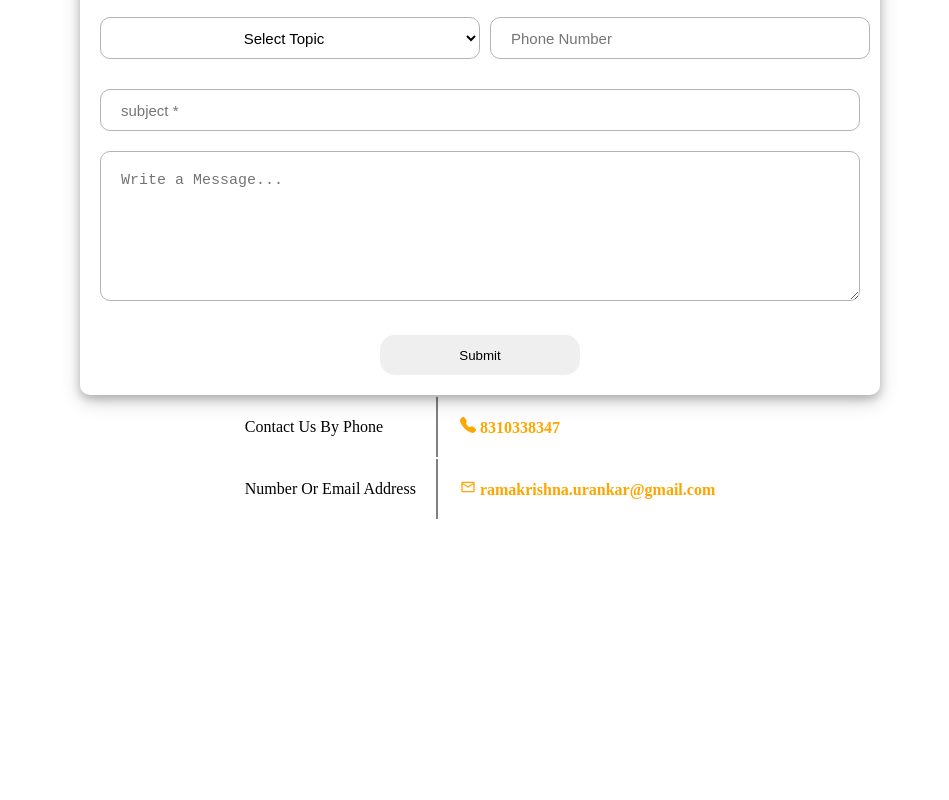
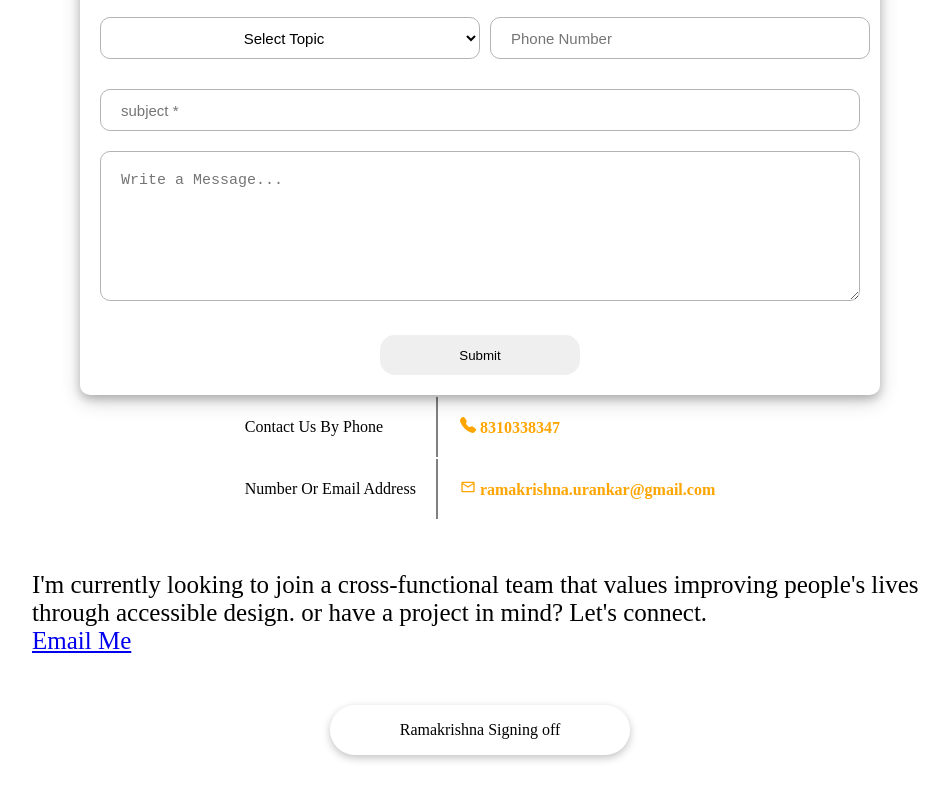
Before and after one commit to quadsquadproject/My-Portfolio, a React (Create React App) app: page /contact in a window 1280 px wide. Shown: the part 292-1092 px from the top of the page, without its empty margins (160-1109 px from the left). Before the commit the page ends 813 px from the top, so only its background shows below. Built offline with nearby package versions, Linux system fonts and the light colour scheme.

Commit message:
All Commit

```diff
--- a/src/App.jsx
+++ b/src/App.jsx
@@ -8,6 +8,7 @@ import "./App.css";
 import Contact from "./components/Contact.jsx";
 import NavBar from "./NavBar.jsx";
 import ProjectWork from "./components/ProjectWork.jsx";
+import Footer from "./Footer.jsx";
 
 const App = () => {
   return (
@@ -21,6 +22,7 @@ const App = () => {
           <Route path="/projects" element={<ProjectWork />} />
           <Route path="/contact" element={<Contact />} />
         </Routes>
+        <Footer/>
       </Router>
     </div>
   );
--- a/src/Footer.jsx
+++ b/src/Footer.jsx
@@ -1,11 +1,25 @@
-import React from 'react'
+import React from "react";
 
 const Footer = () => {
+
+    const handleClickCloseTab = () => {
+      window.close();
+    };
+
   return (
-    <div>
-      <span></span>
+    <div className="footer-style">
+      <span style={{fontFamily: "cursive"}}>
+        I'm currently looking to join a cross-functional team that values
+        improving people's lives through accessible design. or have a project in
+        mind? Let's connect.
+        <br />
+        <a href="mailto:ramakrishna.urankar@gmail.com">Email Me</a>
+      </span>
+      <div className="signing-off" onClick={handleClickCloseTab}>
+        Ramakrishna Signing off
+      </div>
     </div>
-  )
-}
+  );
+};
 
-export default Footer
+export default Footer;
--- a/src/components/Header.css
+++ b/src/components/Header.css
@@ -103,7 +103,7 @@ button:hover {
   box-shadow: rgba(0, 0, 0, 0.24) 0px 3px 8px;
   justify-content: space-evenly;
   margin: 10px; /* Adds spacing between cards */
-  /* color: white; */
+  color: white;
   border-radius: 20px;
 }
 
@@ -178,7 +178,7 @@ button:hover {
   overflow: hidden;
   position: relative;
   border-radius: 50%;
-  box-shadow: 0 4px 10px rgba(0, 0, 0, 0.5);
+  box-shadow: 0 0 20px white;
 }
 
 .img-container img {
@@ -190,7 +190,7 @@ button:hover {
 
 .name-container h2 {
   margin-top: 5px;
-  text-decoration: underline 2px solid blue;
+  /* text-decoration: underline 2px solid blue; */
   text-align: center;
 }
 
@@ -258,6 +258,12 @@ button:hover {
   display: flex;
   justify-content: center;
   align-items: center;
+}
+
+.skills label{
+  font-size: 16px;
+  font-weight: bolder;
+  margin-top: 5px;
 }
 
 @media (max-width: 768px) {
@@ -584,3 +590,30 @@ button:hover {
     padding: 5px;
   }
 }
+
+.footer-style{
+  display: flex;
+  justify-content: center;
+  align-items: center;
+  margin: 50px 0;
+  flex-direction: column;
+
+  span{
+    font-size: 25px;
+    width: 70%;
+  }
+
+}
+
+.signing-off{
+  margin: 50px;
+  width: 300px;
+  height: 50px;
+  display: flex;
+  justify-content: center;
+  align-items: center;
+  /* border: 2px solid black; */
+  border-radius: 30px;
+  box-shadow: rgba(0, 0, 0, 0.24) 0px 3px 8px;
+  cursor: pointer;
+}
--- a/src/components/Header.jsx
+++ b/src/components/Header.jsx
@@ -5,7 +5,7 @@ import REACT from "../Image/react-1.svg";
 import JS from "../Image/javascript.png";
 import EXPRESS from "../Image/express-js.png";
 import MONGO from "../Image/mongodb.webp";
-import NODE from "../Image/mongodb.webp";
+import NODE from "../Image/Node.js_logo.svg.png";
 import CPP from "../Image/c++.png";
 import PROJ1 from "../Image/Screenshot from 2024-12-22 17-21-54.png";
 import PROJ2 from "../Image/Screenshot from 2024-12-22 17-50-34.png";
@@ -169,7 +169,13 @@ const Header = () => {
               <div className="lang-logo">
                 <img src={NODE} alt="ReactJS" />
               </div>
-              <label>NodeJS</label>
+              <label>ExpressJS</label>
+            </div>
+            <div>
+              <div className="lang-logo">
+                <img src={MONGO} alt="ReactJS" />
+              </div>
+              <label>MongoDB</label>
             </div>
             <div>
               <div className="lang-CPP">
```
